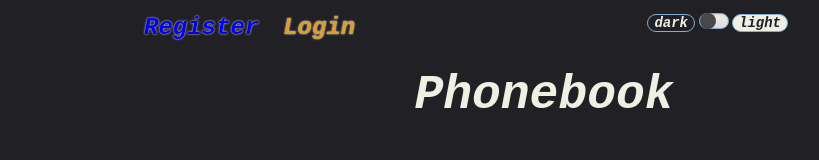
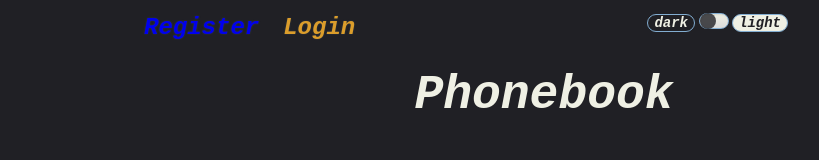
Before and after one commit to sgrischenko8/goit-react-hw-08-phonebook, a React (Create React App) app: page /goit-react-hw-08-phonebook/login in a window 1280 px wide. Shown: the top 160 px of the page, without its empty margins (96-915 px from the left). Built offline with nearby package versions, Linux system fonts and the light colour scheme; no server answers.

Commit message:
Update Navigation.module.css

```diff
--- a/src/components/Navigation/Navigation.module.css
+++ b/src/components/Navigation/Navigation.module.css
@@ -7,7 +7,7 @@
   font-size: 24px;
   font-weight: 700;
   text-decoration: none;
-  text-shadow: 0px 0px 2px #fff;
+  text-shadow: 0px 0px 2px rgba(130, 173, 209, 0.2);
 }
 .nav_list a:hover {
   text-decoration: underline;
```
